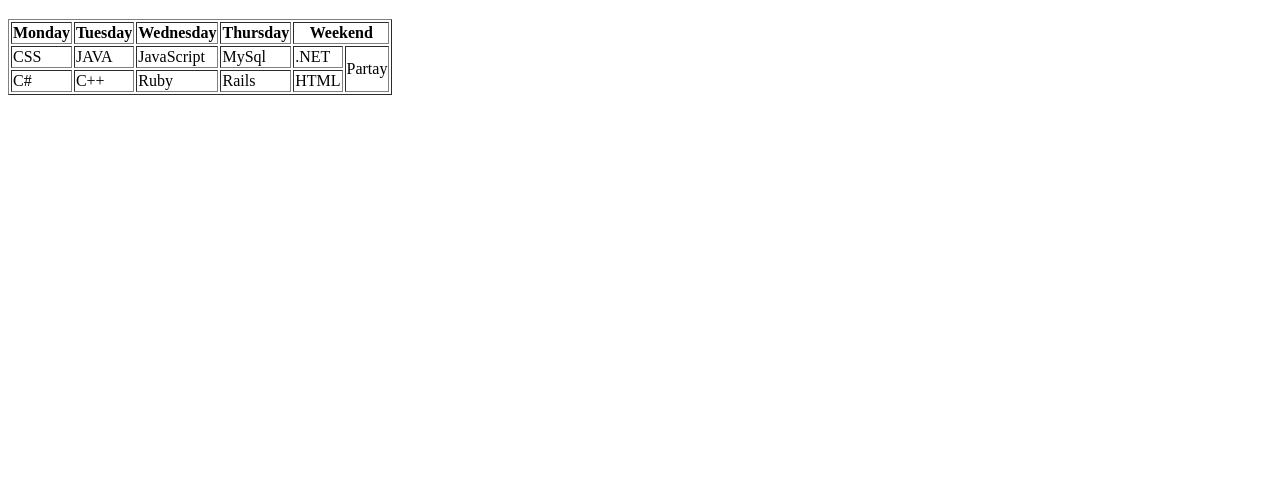
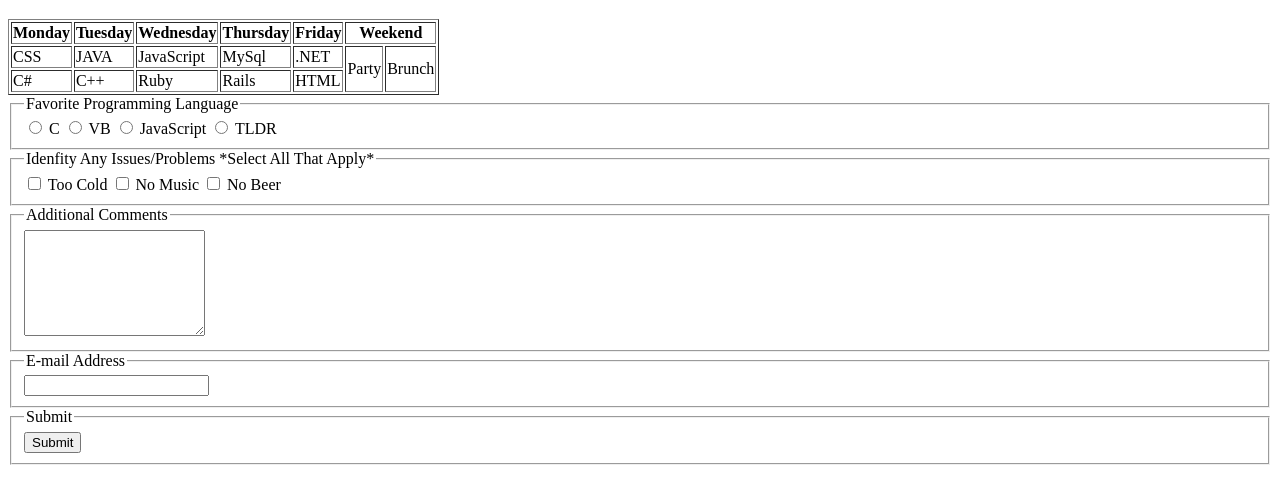
Before and after one commit to Errorcod3/CodeAcademy, a plain HTML site: page Test_Table_01.html in a window 1280 px wide. Shown: the part 61-564 px from the top of the page. Drawn offline with Linux system fonts and the light colour scheme.

Commit message:
Update Test_Table_01.html
Added Forms

```diff
--- a/Test_Table_01.html
+++ b/Test_Table_01.html
@@ -14,7 +14,8 @@
       <th>Tuesday</th>
       <th>Wednesday</th>
       <th>Thursday</th>
-      <th colspan="3">Weekend</th>
+      <th>Friday</th>
+      <th colspan="2">Weekend</th>
     </tr>
     <tr>
       <td>CSS</td>
@@ -22,7 +23,8 @@
       <td>JavaScript</td>
       <td>MySql</td>
       <td>.NET</td>
-      <td rowspan="2">Partay</td>
+      <td rowspan="2">Party</td>
+      <td rowspan="2">Brunch</td>
     </tr>
     <tr>
       <td>C#</td>
@@ -32,6 +34,40 @@
       <td>HTML</td>
     </tr>
   </table>
+  <form>
+    <fieldset>
+      <legend>Favorite Programming Language</legend>
+        <input type="radio" name="language" id="languageOne" value="C">
+          <label>C</label>
+        <input type="radio" name="language" id="languageTwo" value="VB">
+          <label>VB</label>
+        <input type="radio" name="language" id="languageThree" value="JavaScript">
+          <label>JavaScript</label>
+        <input type="radio" name="language" id="languageFour" value="TLDR">
+          <label>TLDR</label>
+    </fieldset>
+    <fieldset>
+      <legend>Idenfity Any Issues/Problems *Select All That Apply*</legend>
+        <input type="checkbox" name="problem" id="problemOne" value="Too Cold">
+          <label>Too Cold</label>
+        <input type="checkbox" name="problem" id="problemOne" value="No Music">
+          <label>No Music</label>
+        <input type="checkbox" name="problem" id="problemOne" value="No Beer">
+          <label>No Beer</label>
+    </fieldset>
+    <fieldset>
+        <legend>Additional Comments</legend>
+        <textarea style="height: 100px"></textarea>
+    </fieldset>
+    <fieldset>
+      <legend>E-mail Address</legend>
+        <input type="email">
+    </fieldset>
+    <fieldset>
+      <legend>Submit</legend>
+        <input type="submit">
+    </fieldset>
+  </form>
 
 </body>
 </html>
```
